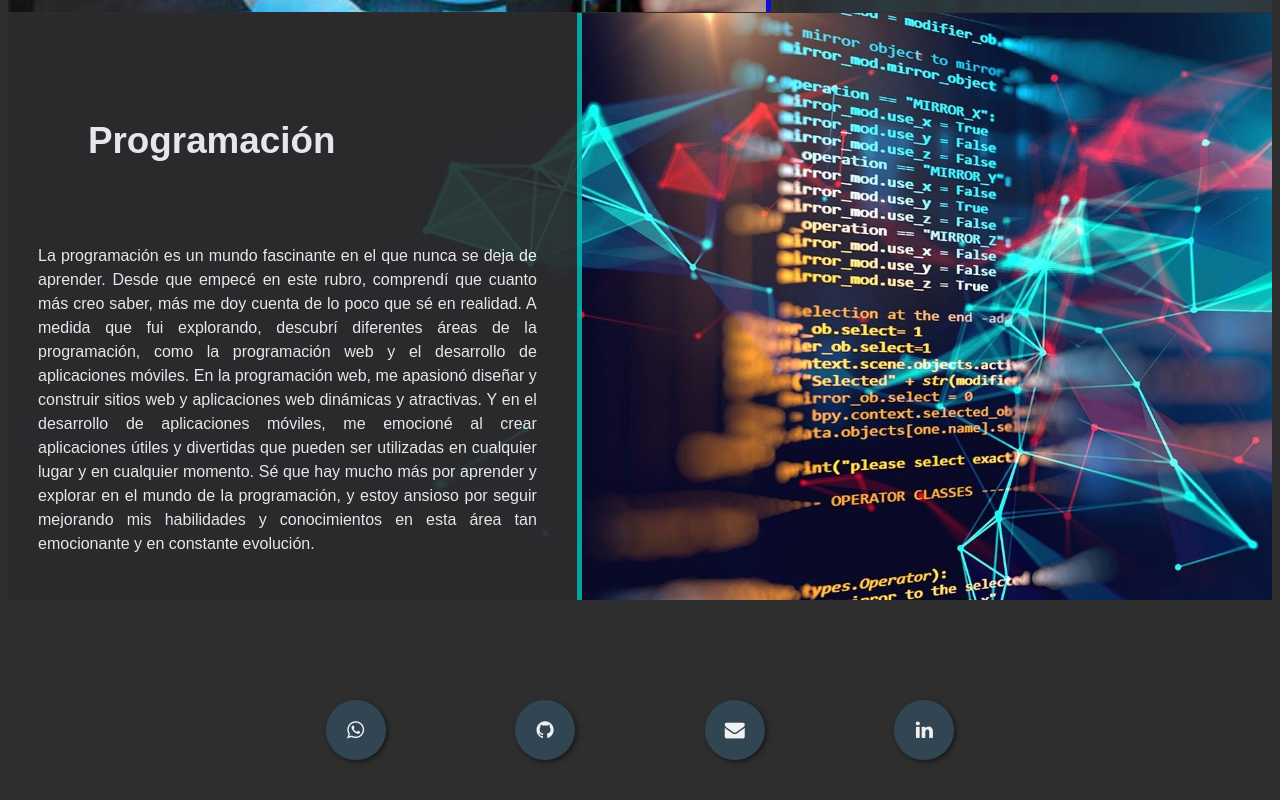
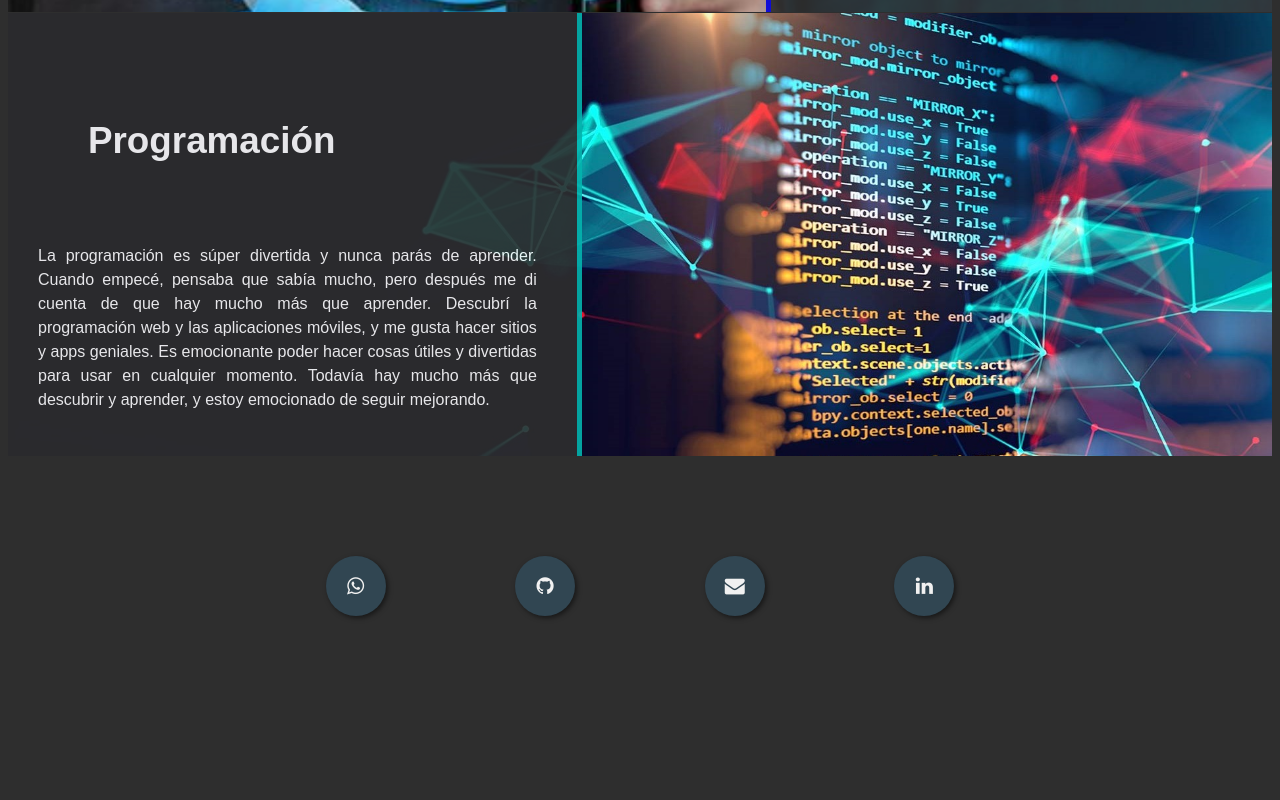
Before and after one commit to EdwinC27/PortafolioConAngular, an Angular app: page /#/ in a window 1280 px wide. Shown: the part 2042-2842 px from the top of the page. After the commit the page ends 2788 px from the top, so only its background shows below. Built offline with nearby package versions, Linux system fonts and the light colour scheme.

Commit message:
Modificar los textos

```diff
--- a/src/app/programacion/programacion.component.ts
+++ b/src/app/programacion/programacion.component.ts
@@ -7,8 +7,8 @@ import { Component } from '@angular/core';
 })
 export class ProgramacionComponent {
   title: String = "Programación";
-  parafo: String = "La programación es un mundo fascinante en el que nunca se deja de aprender. Desde que empecé en este rubro, comprendí que cuanto más creo saber, más me doy cuenta de lo poco que sé en realidad. A medida que fui explorando, descubrí diferentes áreas de la programación, como la programación web y el desarrollo de aplicaciones móviles.\
-  En la programación web, me apasionó diseñar y construir sitios web y aplicaciones web dinámicas y atractivas. Y en el desarrollo de aplicaciones móviles, me emocioné al crear aplicaciones útiles y divertidas que pueden ser utilizadas en cualquier lugar y en cualquier momento.\
-  Sé que hay mucho más por aprender y explorar en el mundo de la programación, y estoy ansioso por seguir mejorando mis habilidades y conocimientos en esta área tan emocionante y en constante evolución.";
+  parafo: String = "La programación es súper divertida y nunca parás de aprender. Cuando empecé, pensaba que sabía mucho, pero después me di cuenta de que hay mucho más que aprender.\
+  Descubrí la programación web y las aplicaciones móviles, y me gusta hacer sitios y apps geniales. Es emocionante poder hacer cosas útiles y divertidas para usar en cualquier momento.\
+  Todavía hay mucho más que descubrir y aprender, y estoy emocionado de seguir mejorando.";
 
 }
--- a/src/app/proyectos/proyectos.component.html
+++ b/src/app/proyectos/proyectos.component.html
@@ -24,12 +24,12 @@
         <section *ngFor="let proyecto of proyectos">
             <h3 class="sub_title_proyectos">{{ proyecto.title }}</h3>
             <p class="parrafos_proyectos interlineado_proyectos">{{ proyecto.description }}</p>
-            <a [href]="proyecto.url" class="button_proyecto" target="_blank">Ver Proyecto</a> <br>
+            <a [href]="proyecto.url" class="button_proyecto" target="_blank">Ver Proyecto</a> <br><br>
         </section>
     </div>
 
     <div>
-        <img [src]="img" class="img_proyectos">
+        <img [src]="img" class="img_proyectos"><br>
 
         <p class="parrafos_proyectos_two parrafos_proyectos interlineado_proyectos">Si deseas ver más, puedes revisar mi GitHub, donde encontrarás una selección completa de mis proyectos de código abierto.</p>
         <a [href]="github" class="button_proyecto_two" target="_blank">GitHub</a>
--- a/src/app/proyectos/proyectos.component.ts
+++ b/src/app/proyectos/proyectos.component.ts
@@ -34,7 +34,7 @@ export class ProyectosComponent {
     },
     {
       title: "Tienda de Camisas",
-      description: "Este proyecto tiene como objetivo 'vender' diseños de camisetas relacionados con el mundo de la programación web. Aunque se trata solo de diseños, se ha prestado especial atención a la elección de temas y lenguajes de programación populares como Angular, Node, TypeScript, HTML, entre otros, para asegurarnos de que sean atractivos para nuestro público objetivo.",
+      description: "Este proyecto tiene como objetivo 'vender' diseños de camisetas relacionados con el mundo de la programación web. Aunque se trata solo de diseños, se ha prestado especial atención a la elección de temas y lenguajes de programación populares como Angular, Node, TypeScript, HTML, entre otros.",
       url: "https://venta-camisas.netlify.app/"
     },
     {
```
